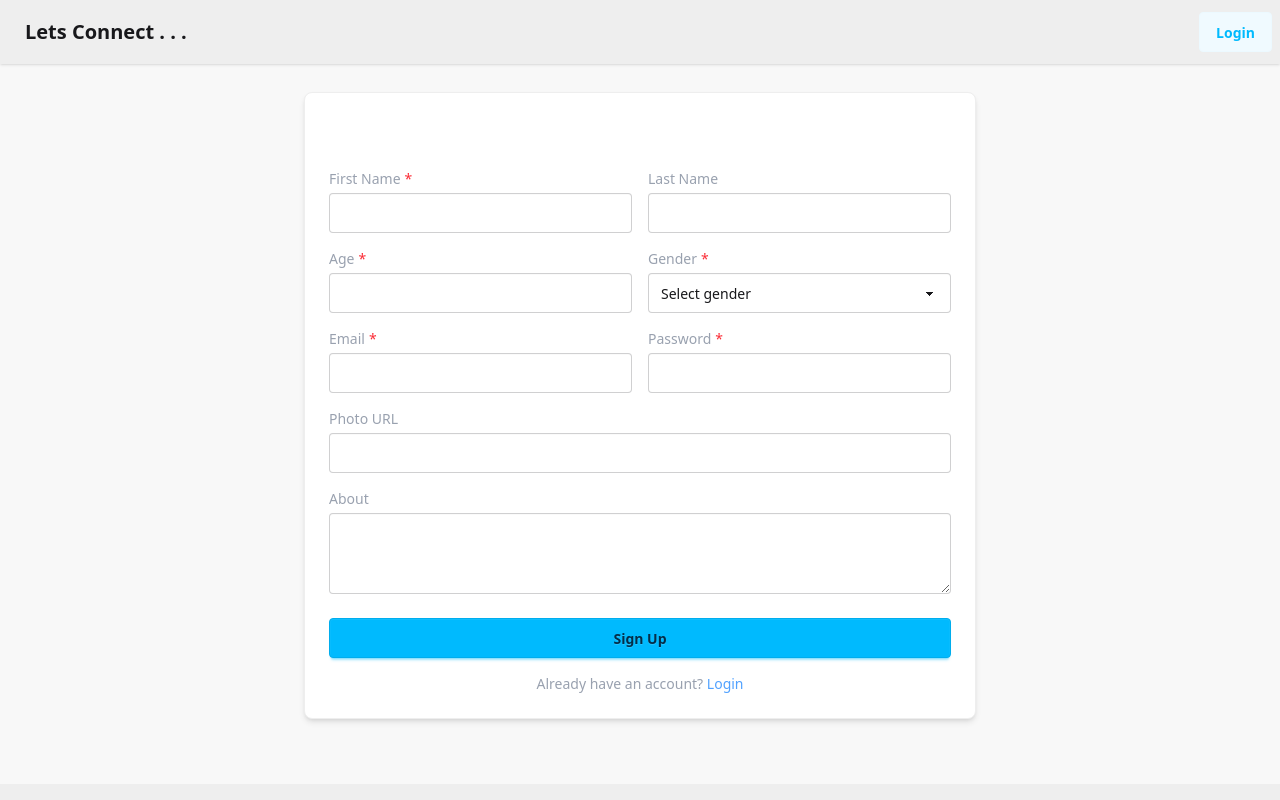
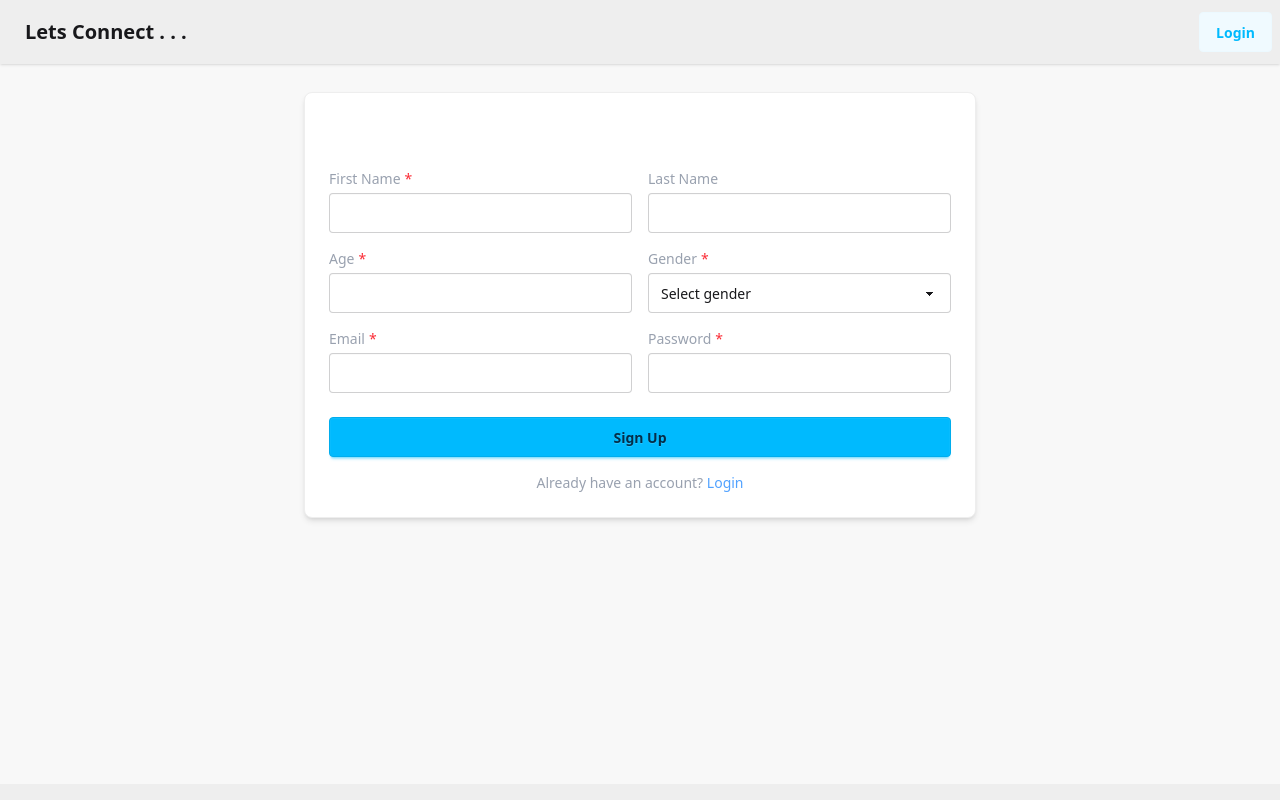
Before and after one commit to princeharshpal/Full-Stack-Dating-App, a React (Vite) app in the folder Frontend/: page /signup in a window 1280 px wide. Shown: the top 800 px of the page. Built offline with nearby package versions, Linux system fonts and the light colour scheme; no server answers.

Commit message:
Some validations fixed causing bugs

```diff
--- a/Frontend/src/components/SignUp.jsx
+++ b/Frontend/src/components/SignUp.jsx
@@ -40,10 +40,7 @@ const SignUp = () => {
       gender: yup
         .string()
         .required("Gender is required!")
-        .min(4, "Gender should be at least 4 characters long!")
-        .max(6, "Gender could be maximum 6 characters long!"),
-      photoUrl: yup.string().url("Enter a valid URL!").nullable(),
-      about: yup.string(),
+        .oneOf(["male", "female", "others"], "Select a valid gender!"),
       email: yup
         .string()
         .email("Invalid email!")
@@ -76,8 +73,6 @@ const SignUp = () => {
       lastName: "",
       age: "",
       gender: "",
-      photoUrl: "",
-      about: "",
       email: "",
       password: "",
     },
@@ -226,28 +221,6 @@ const SignUp = () => {
               )}
             </div>
           </div>
-
-          <div>
-            <Label htmlFor="photoUrl">Photo URL</Label>
-            <input
-              id="photoUrl"
-              className="input w-full focus:outline-none"
-              {...register("photoUrl")}
-            />
-            {errors.photoUrl && (
-              <p className="text-red-500 text-sm">{errors.photoUrl.message}</p>
-            )}
-          </div>
-
-          <div>
-            <Label htmlFor="about">About</Label>
-            <textarea
-              id="about"
-              className="textarea w-full focus:outline-none"
-              rows={3}
-              {...register("about")}
-            />
-          </div>
         </div>
 
         <button
```
Also changed, not shown: 2 other files (tests, documents, lock files or other folders).
